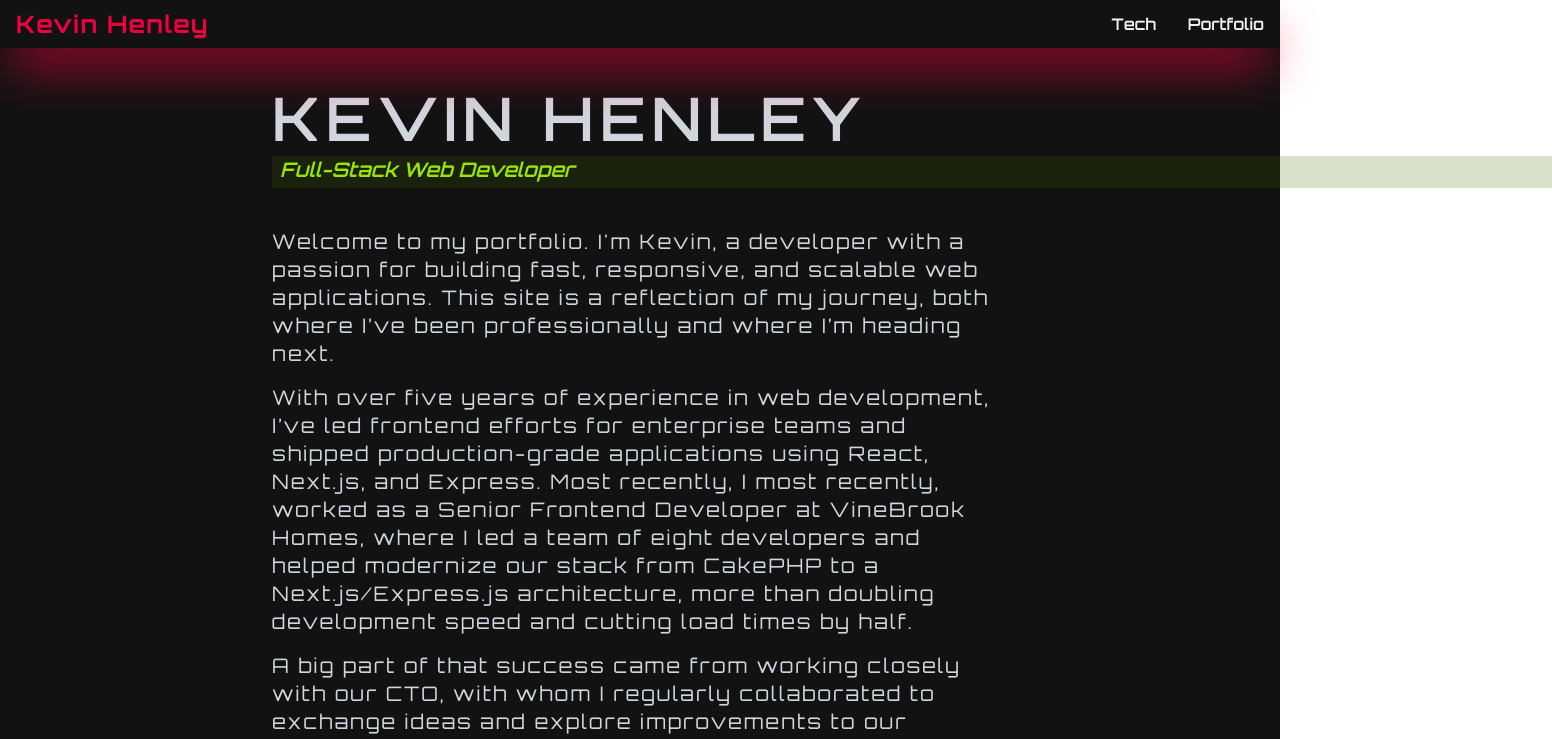
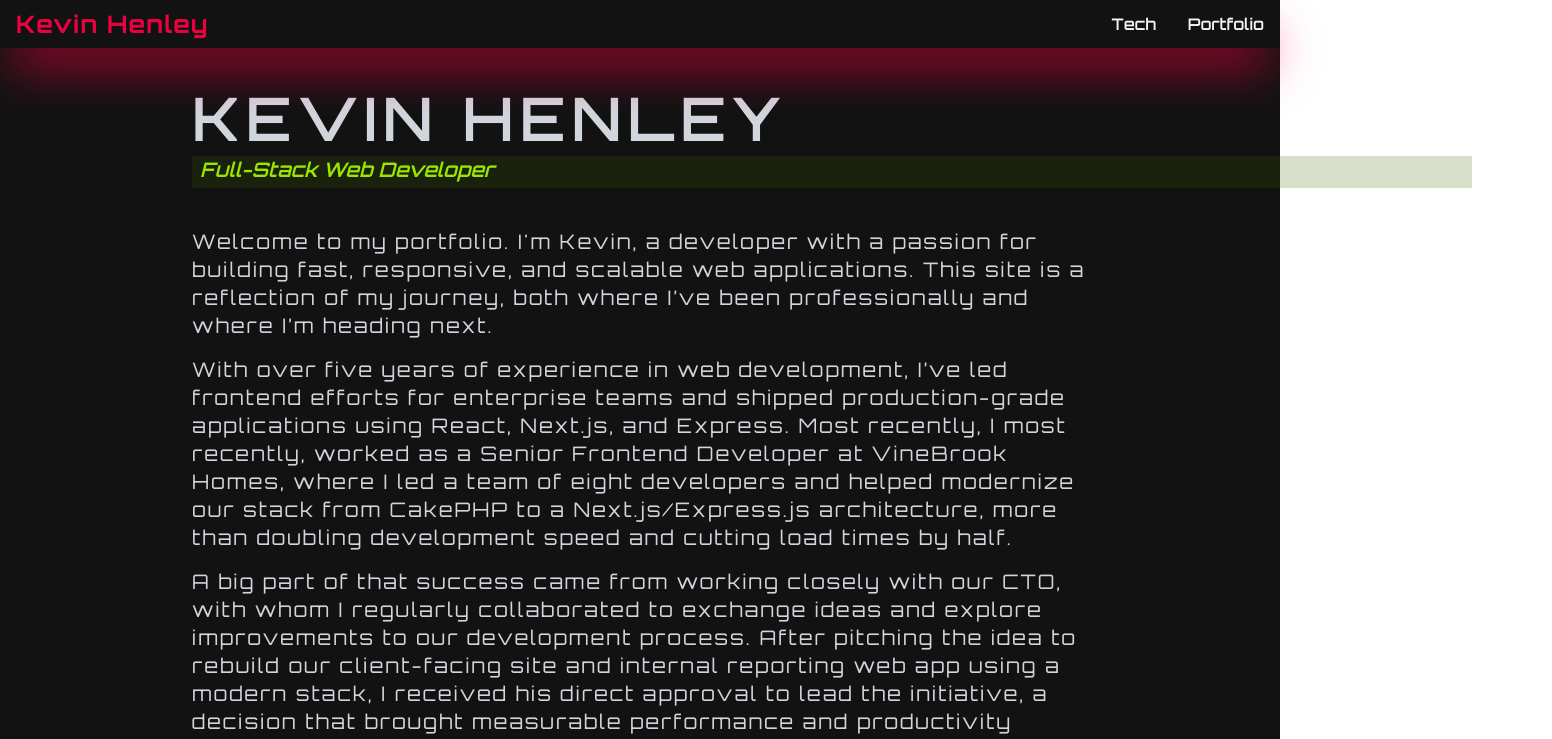
Before and after one commit to KevinHenleyCode/Portfolio-2025, a Next.js app: page / in a window 1280 px wide. Shown: the top 739 px of the page, 1552 px wide, since content can reach past the window. Built offline with nearby package versions, Linux system fonts and the light colour scheme.

Commit message:
added SectionPadding to standardize basic padding

```diff
--- a/src/app/layout.tsx
+++ b/src/app/layout.tsx
@@ -26,7 +26,7 @@ const RootLayout = ({ children }: RootLayoutProps) => {
     <html lang='en' className={orbitron.variable}>
       <body className={`flex min-h-screen flex-col antialiased`}>
         <NavBar />
-        <main className='bg-custom-dark flex flex-1 flex-col items-center px-6 py-10 sm:px-24 xl:px-48'>
+        <main className='bg-custom-dark flex flex-1 flex-col items-center py-10'>
           {children}
         </main>
         <FooterBar />
--- a/src/app/page.tsx
+++ b/src/app/page.tsx
@@ -1,67 +1,73 @@
+import SectionPadding from '@/components/containers/SectionPadding'
+
 export default function Home() {
   return (
-    <div className='text-gray-300 lg:px-20'>
-      <section>
+    <div className='text-gray-300'>
+      <SectionPadding>
         <h1 className='text-2xl font-semibold tracking-widest uppercase sm:text-4xl md:text-6xl'>
           Kevin Henley
         </h1>
+      </SectionPadding>
       <div className='relative'>
-          <h2 className='absolute z-30 mt-2 pl-2 text-sm font-semibold text-lime-400 italic sm:text-lg lg:text-xl'>
+        <span className='absolute z-10 px-6 sm:px-24 xl:px-48'>
+          <h2 className='mt-2 pl-2 text-sm font-semibold text-lime-400 italic sm:text-lg lg:text-xl'>
             Full-Stack Web Developer
           </h2>
-          <span className='-left-auto absolute top-1 h-8 w-screen bg-lime-800/20 sm:top-2'></span>
+        </span>
+        <span className='-left-auto absolute top-1 ml-6 h-8 w-full bg-lime-800/20 sm:top-2 sm:ml-24 xl:ml-48'></span>
       </div>
-      </section>
-      <article className='text-md mt-10 tracking-widest sm:mt-16 sm:text-lg md:mt-20 md:text-xl [&>p]:mt-4'>
+      <SectionPadding>
+        <article className='text-md mt-16 tracking-widest sm:text-lg md:mt-20 md:text-xl [&>p]:mt-4'>
           <p>
-          Welcome to my portfolio. {`I'm`} Kevin, a developer with a passion for
-          building fast, responsive, and scalable web applications. This site is
-          a reflection of my journey, both where {`I’ve`} been professionally
-          and where {`I’m`} heading next.
+            Welcome to my portfolio. {`I'm`} Kevin, a developer with a passion
+            for building fast, responsive, and scalable web applications. This
+            site is a reflection of my journey, both where {`I’ve`} been
+            professionally and where {`I’m`} heading next.
           </p>
           <p>
             With over five years of experience in web development, {`I’ve`} led
             frontend efforts for enterprise teams and shipped production-grade
-          applications using React, Next.js, and Express. Most recently, I most
-          recently, worked as a Senior Frontend Developer at VineBrook Homes,
-          where I led a team of eight developers and helped modernize our stack
-          from CakePHP to a Next.js/Express.js architecture, more than doubling
-          development speed and cutting load times by half.
+            applications using React, Next.js, and Express. Most recently, I
+            most recently, worked as a Senior Frontend Developer at VineBrook
+            Homes, where I led a team of eight developers and helped modernize
+            our stack from CakePHP to a Next.js/Express.js architecture, more
+            than doubling development speed and cutting load times by half.
           </p>
           <p>
             A big part of that success came from working closely with our CTO,
             with whom I regularly collaborated to exchange ideas and explore
             improvements to our development process. After pitching the idea to
-          rebuild our client-facing site and internal reporting web app using a
-          modern stack, I received his direct approval to lead the initiative, a
-          decision that brought measurable performance and productivity gains
-          across the board.
+            rebuild our client-facing site and internal reporting web app using
+            a modern stack, I received his direct approval to lead the
+            initiative, a decision that brought measurable performance and
+            productivity gains across the board.
           </p>
           <p>
-          Throughout my time at VineBrook, I also worked cross-functionally with
-          designers, marketers, and business stakeholders, and I learned when to
-          push back. Whether it was managing scope creep from business leaders
-          or complex animations from designers that {`didn’t`} fit the original
-          timeline, I made sure to communicate clearly and protect both our
-          deadlines and our {`team’s`} work balance. {`I’m`} easy to work with,
-          but I speak up when {`something’s`} off track. If a change meant
-          delaying a release or moving features to the next sprint, I made sure
-          that was discussed early and approved, not just assumed.
+            Throughout my time at VineBrook, I also worked cross-functionally
+            with designers, marketers, and business stakeholders, and I learned
+            when to push back. Whether it was managing scope creep from business
+            leaders or complex animations from designers that {`didn’t`} fit the
+            original timeline, I made sure to communicate clearly and protect
+            both our deadlines and our {`team’s`} work balance. {`I’m`} easy to
+            work with, but I speak up when {`something’s`} off track. If a
+            change meant delaying a release or moving features to the next
+            sprint, I made sure that was discussed early and approved, not just
+            assumed.
           </p>
           <p>
-          This current site was built from the ground up and deployed on an AWS
-          EC2 instance, which I configured and manage directly. Every page is
-          written using the same technologies I work with every day: Next,
-          TypeScript, and Tailwind. {`You'll`} find throughout the site sections
-          showcasing my favorite tools, links to the projects {`I’ve`} been
-          building, and ways to get in touch.
+            This current site was built from the ground up and deployed on an
+            AWS EC2 instance, which I configured and manage directly. Every page
+            is written using the same technologies I work with every day: Next,
+            TypeScript, and Tailwind. {`You'll`} find throughout the site
+            sections showcasing my favorite tools, links to the projects{' '}
+            {`I’ve`} been building, and ways to get in touch.
           </p>
           <p>
-          Before tech, I worked in design and hands-on industries, which gave me
-          a practical, solution-focused mindset that I bring into every project.
-          My transition into development was accelerated through Rice
-          {`University’s`} Full Stack Bootcamp, and {`I’ve`} been sharpening my
-          skills ever since, learning Rust, Tauri, and expanding my AWS
+            Before tech, I worked in design and hands-on industries, which gave
+            me a practical, solution-focused mindset that I bring into every
+            project. My transition into development was accelerated through Rice
+            {`University’s`} Full Stack Bootcamp, and {`I’ve`} been sharpening
+            my skills ever since, learning Rust, Tauri, and expanding my AWS
             knowledge.
           </p>
           <p>
@@ -69,6 +75,7 @@ export default function Home() {
             and enjoy exploring the rest of the site.
           </p>
         </article>
+      </SectionPadding>
     </div>
   )
 }
--- /dev/null
+++ b/src/components/containers/SectionPadding.tsx
@@ -0,0 +1,18 @@
+'use client'
+import { ReactNode } from 'react'
+
+const SectionPadding = ({
+  children,
+  paddingOn = true,
+}: {
+  children: ReactNode
+  paddingOn?: boolean
+}) => {
+  return (
+    <section className={`${paddingOn ? 'px-6 sm:px-24 xl:px-48' : ''}`}>
+      {children}
+    </section>
+  )
+}
+
+export default SectionPadding
```
Lines whose indentation alone changed are shown as unchanged.
